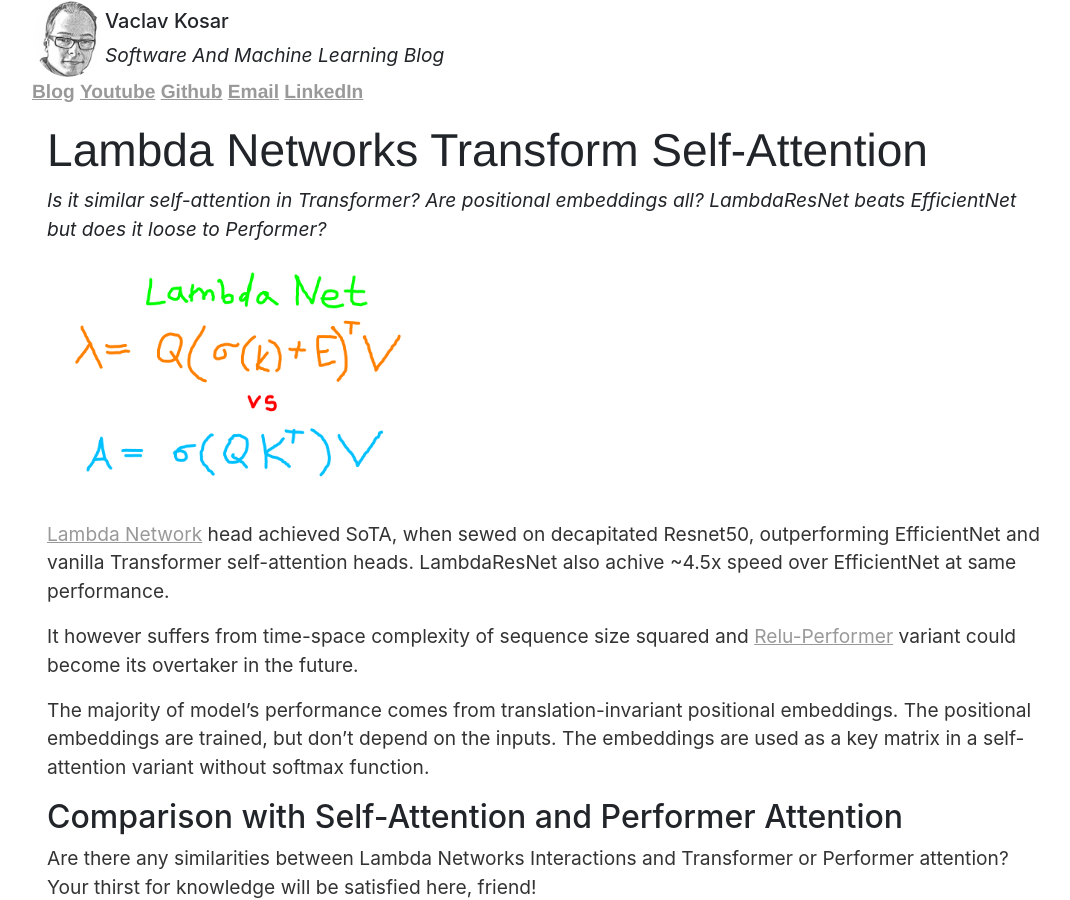
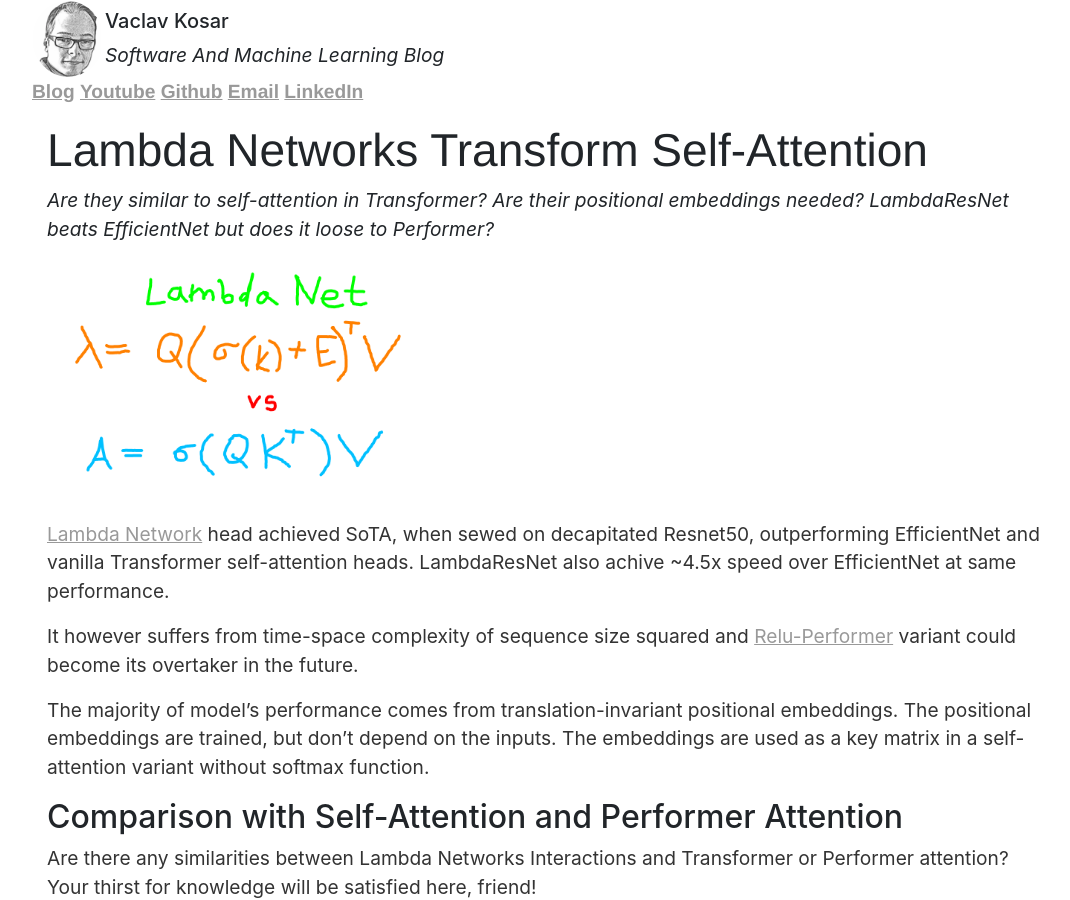
Before and after one commit to vackosar/vackosar.github.io, a Jekyll site: the page built from _posts/2020-11-29-Lamda-Networks-Transform-Self-Attention.md, in a window 1280 px wide and 900 px high. Shown: the whole window, without its empty margins (96-1166 px from the left). Built offline with Jekyll 4.4.1, drawn with Linux system fonts in a browser that asks for light colours; nearby versions of some CDN libraries; library files that are not in the unit come from our copies; comment, search, counter and statistics services are not loaded.

Commit message:
lambda networks

```diff
--- a/_posts/2020-11-29-Lamda-Networks-Transform-Self-Attention.md
+++ b/_posts/2020-11-29-Lamda-Networks-Transform-Self-Attention.md
@@ -3,7 +3,7 @@ layout: post
 title: "Lambda Networks Transform Self-Attention"
 date: 2020-11-29
 categories: ml
-description: Is it similar self-attention in Transformer? Are positional embeddings all? LambdaResNet beats EfficientNet but does it loose to Performer?
+description: Are they similar to self-attention in Transformer? Are their positional embeddings needed? LambdaResNet beats EfficientNet but does it loose to Performer?
 image: /images/lambda-layer-thumb.png
 permalink: /:categories/:title
 ---
```
